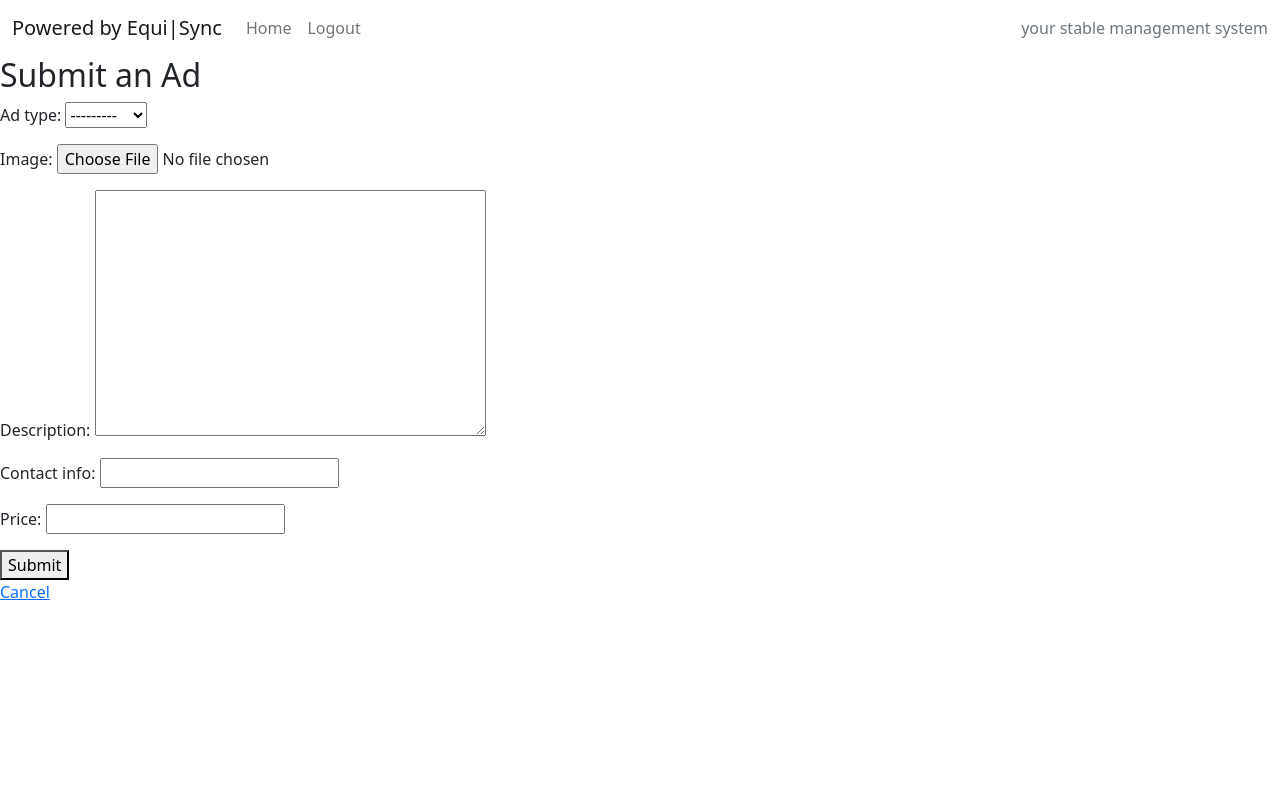
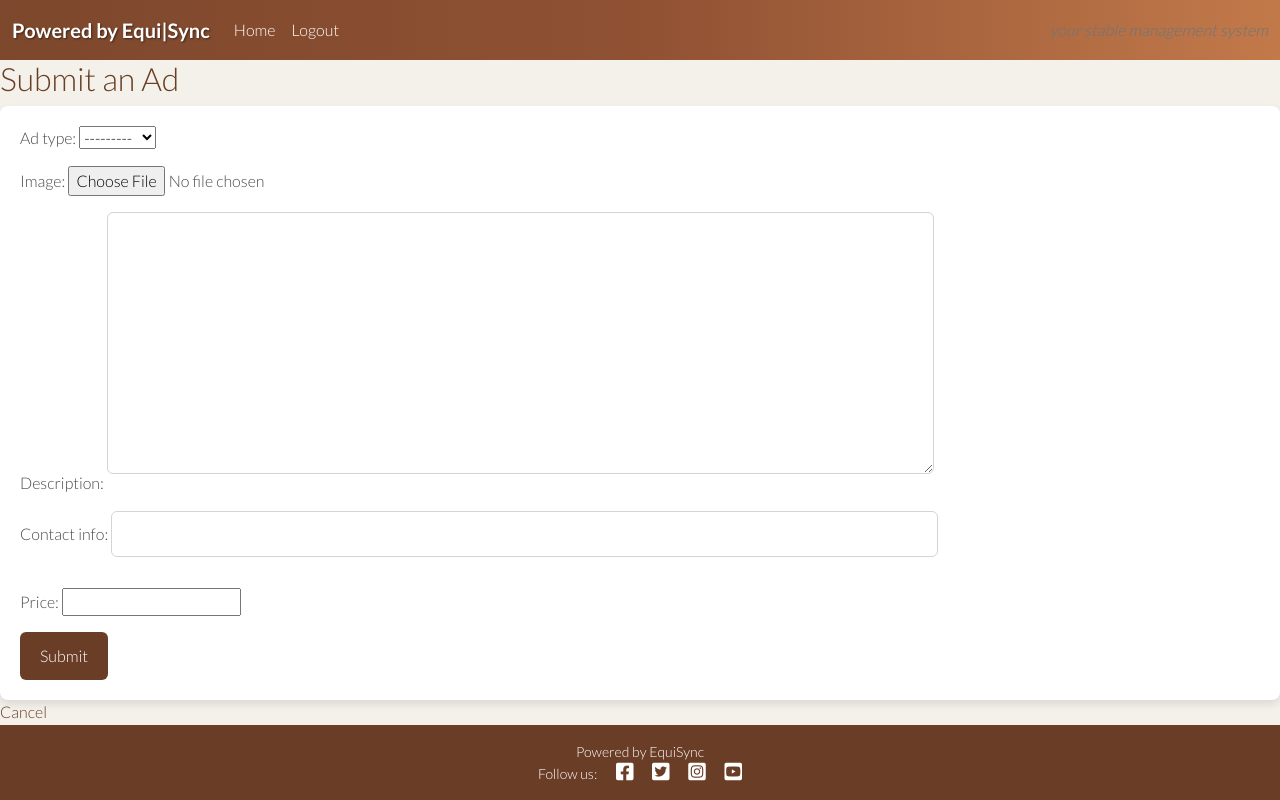
Before and after one commit to erinvdoyle/equisync, a Django app: page /community/submit_ad/ in a window 1280 px wide. Run offline with Django 4.2, Linux system fonts and the light colour scheme; the visitor is signed in with stand-in values (Sample User, id 1).

Commit message:
style base.html and all forms in style.css, relates to #14

```diff
--- a/equisync/settings.py
+++ b/equisync/settings.py
@@ -146,6 +146,9 @@ USE_TZ = True
 # https://docs.djangoproject.com/en/4.2/howto/static-files/
 
 STATIC_URL = 'static/'
+STATICFILES_DIRS = [
+    os.path.join(BASE_DIR, 'static'),
+]
 # STATIC_ROOT = BASE_DIR / 'staticfiles'
 STATIC_ROOT = os.path.join(BASE_DIR, 'staticfiles')
 
--- /dev/null
+++ b/static/css/styles.css
@@ -0,0 +1,184 @@
+/* --- General Styles --- */
+* {
+    margin: 0;
+    padding: 0;
+    box-sizing: border-box;
+}
+
+body {
+    margin: 0;
+    font-family: 'Lato', sans-serif;
+    background-color: #f4f1eb;
+    color: #4a4a4a;
+}
+
+h1, h2 {
+    color: #6a3e26;
+}
+
+.container {
+    max-width: 900px;
+    margin: auto;
+    padding: 20px;
+}
+
+/* --- Form Styles ----------------------------------------------------------------------------------------------------------------------- */
+form {
+    background-color: #ffffff;
+    padding: 20px;
+    border-radius: 8px;
+    box-shadow: 0 4px 8px rgba(0, 0, 0, 0.1);
+    color: #4a4a4a;
+}
+
+form input[type="text"],
+form input[type="email"],
+form input[type="password"],
+form textarea {
+    width: 100%;
+    max-width: 100%;
+    padding: 10px;
+    margin-bottom: 15px;
+    border: 1px solid #d4d4d4;
+    border-radius: 6px;
+}
+
+form button {
+    background-color: #6a3e26;
+    color: white;
+    padding: 12px 20px;
+    border: none;
+    border-radius: 6px;
+    cursor: pointer;
+    transition: background-color 0.3s ease;
+}
+
+form button:hover {
+    background-color: #905133;
+}
+
+/* --- Ads and Announcement Sections ------------------------------------------------------------------------------------------------------ */
+.ads-section,
+.announcements-section {
+    margin-top: 20px;
+    background-color: #fcf8f3;
+    padding: 15px;
+    border-radius: 6px;
+    box-shadow: 0 2px 5px rgba(0, 0, 0, 0.15);
+}
+
+.ads-section div,
+.announcements-section div {
+    border-bottom: 1px solid #ddd;
+    padding: 10px 0;
+    color: #4a4a4a;
+}
+
+.ads-section div:last-child,
+.announcements-section div:last-child {
+    border-bottom: none;
+}
+
+.announcements-section h2,
+.ads-section h2 {
+    margin-bottom: 15px;
+    font-size: 22px;
+    color: #905133;
+}
+
+/* --- Gradient Navbar ---------------------------------------------------------------------------------------------------------------------- */
+.navbar-gradient {
+    background: linear-gradient(to right, #6a3e26, #905133, #f4a261);
+    background-size: 200%;
+    background-position: center;
+    color: white !important;
+    transition: background 0.5s ease-in-out;
+}
+
+.navbar-gradient .navbar-brand {
+    font-family: 'Lato', sans-serif;
+    font-weight: 700;
+    color: white !important;
+    text-shadow: 1px 1px 2px rgba(0, 0, 0, 0.5);
+}
+
+.navbar-gradient .navbar-toggler {
+    border-color: rgba(255, 255, 255, 0.5);
+}
+
+.navbar-gradient .nav-link {
+    color: white !important;
+    padding: 10px 15px;
+    transition: color 0.3s ease;
+}
+
+.navbar-gradient .nav-link:hover {
+    color: #f4a261 !important;
+    text-shadow: 1px 1px 2px rgba(0, 0, 0, 0.3);
+}
+
+.navbar-gradient .navbar-text {
+    color: rgba(255, 255, 255, 0.9);
+    font-style: italic;
+}
+
+
+/* --- Footer Styles ---------------------------------------------------------------------------------------------------------------------- */
+.footer {
+    background-color: #6a3e26;
+    color: white;
+    padding: 15px 0;
+}
+
+.footer p {
+    margin: 5px 0;
+    font-size: 14px;
+}
+
+.footer i {
+    font-size: 20px;
+    color: white;
+    transition: color 0.3s ease;
+}
+
+.footer i:hover {
+    color: #f4a261;
+}
+
+
+/* --- Typography and Buttons ------------------------------------------------------------------------------------------------------------ */
+a {
+    text-decoration: none;
+    color: #6a3e26;
+    transition: color 0.3s ease;
+}
+
+a:hover {
+    color: #905133;
+}
+
+button.primary {
+    background-color: #f4a261;
+    border: none;
+    color: white;
+    padding: 10px 20px;
+    border-radius: 6px;
+    cursor: pointer;
+    transition: background-color 0.3s ease;
+}
+
+button.primary:hover {
+    background-color: #e66f00;
+}
+
+/* --- Media Queries --------------------------------------------------------------------------------------------------------------------- */
+@media (min-width: 768px) {
+    form input[type="text"],
+    form input[type="email"],
+    form input[type="password"],
+    form textarea {
+        width: 66.6666%;
+        margin-left: auto;
+        margin-right: auto;
+    }
+}
--- a/templates/base.html
+++ b/templates/base.html
@@ -1,3 +1,4 @@
+{% load static %}
 {% url 'home' as home_url %}
 {% url 'account_login' as login_url %}
 {% url 'account_signup' as signup_url %}
@@ -21,13 +22,13 @@
     <!-- Bootstrap CSS -->
     <link href="https://cdn.jsdelivr.net/npm/bootstrap@5.0.1/dist/css/bootstrap.min.css" rel="stylesheet"
         integrity="sha384-+0n0xVW2eSR5OomGNYDnhzAbDsOXxcvSN1TPprVMTNDbiYZCxYbOOl7+AMvyTG2x" crossorigin="anonymous">
-
+        <link rel="stylesheet" href="{% static 'css/styles.css' %}">
 </head>
 
 <body class="d-flex flex-column h-100 main-bg">
 
     <!-- Navigation -->
-    <nav class="navbar navbar-expand-lg navbar-light bg-white">
+    <nav class="navbar navbar-expand-lg navbar-gradient">
         <div class="container-fluid">
             <a class="navbar-brand" href="#">Powered by <span class="brand">E<span class="red-o">q</span>ui<span
                         class="thin">|Sync</span></span></a>
```
